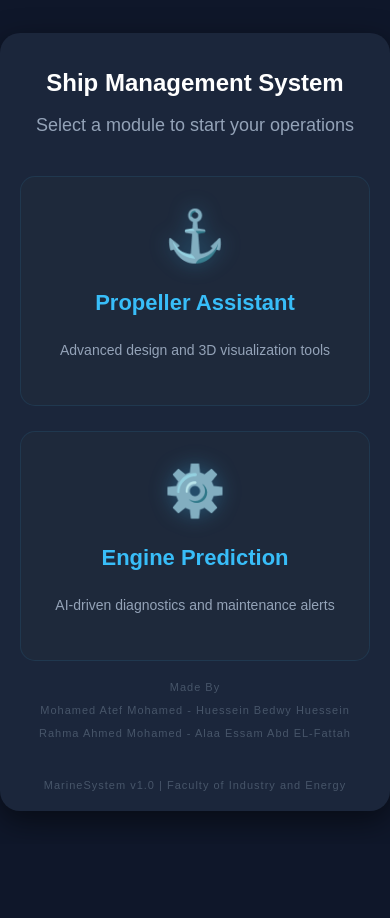
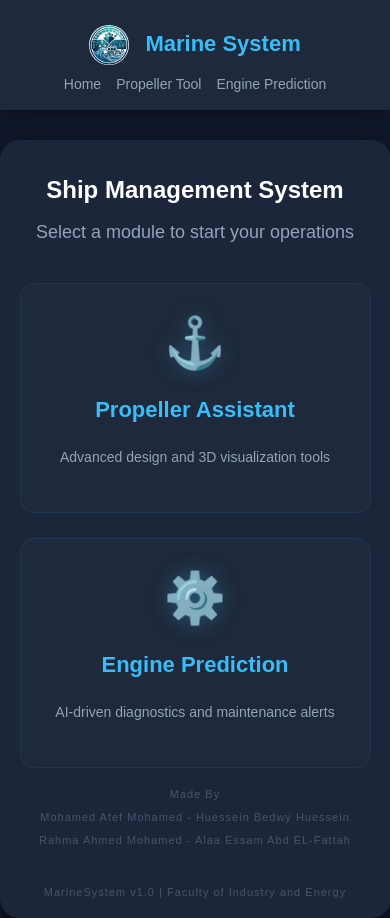
Before and after one commit to X-MohamedAtef-X/Marine-Systems-Dashboard, a plain HTML site: page index.html in a window 390 px wide. Before the commit the page ends 844 px from the top, so only its background shows below. Drawn offline with Linux system fonts and the light colour scheme.

Commit message:
Add files via upload

```diff
--- a/css/Engine.css
+++ b/css/Engine.css
@@ -113,9 +113,9 @@ label {
     font-size: 25px;
 }
 
-input {
+input, select {
     flex: 1;
-    padding: 6px;
+    padding: 10px;
     border-radius: 6px;
     border: none;
     outline: none;
@@ -153,6 +153,15 @@ input::-webkit-outer-spin-button {
     background: #00a884;
 }
 
+.image-line {
+    width: 40px;
+    height: 40px;
+    object-fit: contain;
+    border-radius: 50%;
+    margin-right: 10px;
+    vertical-align: middle;
+}
+
 
 @media (max-width: 768px) {
     .navbar{
@@ -188,14 +197,9 @@ input::-webkit-outer-spin-button {
         text-align: center;
     }
 
-    input {
+    input , .selects, .btn {
+        width: 92%;
         font-size: 18px !important;
-        width: 100%;
-    }
-
-    .btn {
-        font-size: 18px !important;
-        padding: 15px;
     }
 
 
@@ -219,7 +223,7 @@ input::-webkit-outer-spin-button {
     }
 
     .item {
-        width: 100%;
+        width:1 1 100%;
     }
 }
 
--- a/css/Propeller.css
+++ b/css/Propeller.css
@@ -143,6 +143,15 @@ input::-webkit-outer-spin-button {
     font-size: 20px;
 }
 
+.image-line {
+    width: 40px;
+    height: 40px;
+    object-fit: contain;
+    border-radius: 50%;
+    margin-right: 10px;
+    vertical-align: middle;
+}
+
 @media (max-width: 768px) {
     .navbar { margin-bottom: 30px; }
 
@@ -167,6 +176,7 @@ input::-webkit-outer-spin-button {
 
     .Field {
         flex-direction: column;
+        align-items: center;
         gap: 5px;
     }
 
--- a/css/styleSheet.css
+++ b/css/styleSheet.css
@@ -5,9 +5,57 @@ body {
     margin: 0;
     min-height: 100vh;
     display: flex;
-    justify-content: center;
+    flex-direction: column;
     align-items: center;
     text-align: center;
+}
+
+.navbar {
+    background: #1e293b;
+    width: 100%;
+    height: 80px;
+    padding: 15px 0;
+    box-shadow: 0 2px 10px rgba(0,0,0,0.3);
+    position: sticky;
+    top: 0;
+    z-index: 1000;
+    margin-bottom: 50px;
+}
+
+.nav-container {
+    max-width: 1200px;
+    margin: 25px auto 0;
+    display: flex;
+    justify-content: space-between;
+    align-items: center;
+    padding: 0 20px;
+}
+
+.nav-logo {
+    color: #38bdf8;
+    font-size: 22px;
+    font-weight: bold;
+    text-decoration: none;
+}
+
+.nav-links {
+    list-style: none;
+    display: flex;
+    gap: 25px;
+    margin: 0;
+    padding: 0;
+}
+
+.nav-links a {
+    color: #94a3b8;
+    text-decoration: none;
+    font-size: 16px;
+    font-weight: 500;
+    transition: 0.3s;
+}
+
+.nav-links a:hover {
+    color: #38bdf8;
 }
 
 
@@ -93,7 +141,32 @@ h1 {
     letter-spacing: 1px;
 }
 
+.image-line {
+    width: 40px;
+    height: 40px;
+    object-fit: contain;
+    border-radius: 50%;
+    margin-right: 10px;
+    vertical-align: middle;
+}
+
 @media (max-width: 700px) {
+
+    .navbar { margin-bottom: 30px; }
+
+    .nav-container {
+        flex-direction: column;
+        gap: 10px;
+        padding: 10px;
+        margin-top: 0;
+    }
+
+    .nav-links {
+    gap: 15px;
+    }
+    .nav-links a{
+        font-size: 14px;
+    }
     .main-dashboard {
         width: 90%;
         padding: 20px;
--- a/index.html
+++ b/index.html
@@ -5,6 +5,19 @@
     <meta name="viewport" content="width=device-width, initial-scale=1.0">
     <title>Marine Systems Dashboard</title>
     <link rel="stylesheet" href="css/styleSheet.css">
+    <nav class="navbar">
+    <div class="nav-container">
+        <a href="index.html" class="nav-logo">
+                <img src="Image/Ship-Logo.jpeg" class="image-line" alt="Logo"> Marine System
+            </a>
+        <ul class="nav-links">
+            <li><a href="index.html">Home</a></li>
+            <li><a href="PropellerAssisstant.html" class="active">Propeller Tool</a></li>
+            <li><a href="Engine.html">Engine Prediction</a></li>
+
+        </ul>
+    </div>
+</nav>
 </head>
 <body>
 
```
Also changed, not shown: Engine.html (+3 -1 lines), PropellerAssisstant.html (+3 -1 lines), Image/Ship-Logo.jpeg (added).
